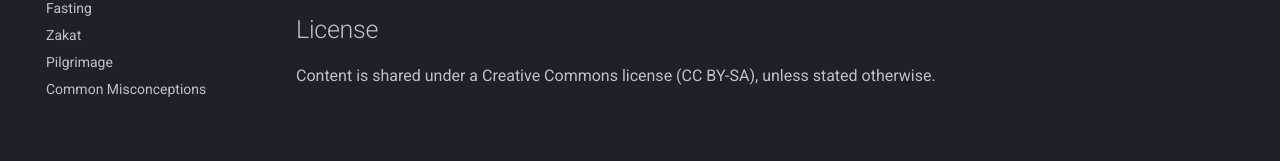
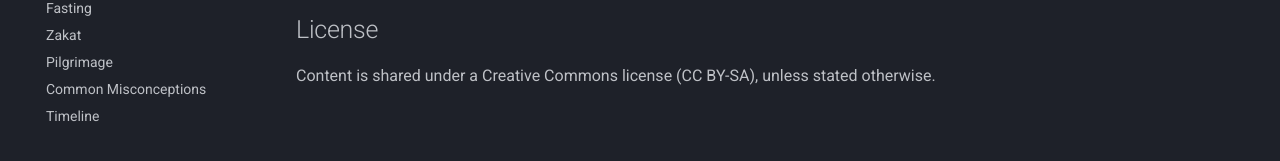
Before and after one commit to islam-education/islam-education, an MkDocs documentation site: the page built from docs/about.md, in a window 1280 px wide. Shown: the part 300-461 px from the top of the page. Built offline with MkDocs 1.6.1 and Material for MkDocs 9.7.7, drawn with Linux system fonts in a browser that asks for light colours.

Commit message:
Update mkdocs.yml

```diff
--- a/mkdocs.yml
+++ b/mkdocs.yml
@@ -48,3 +48,4 @@ nav:
       - Zakat: basic-knowledge/zakat.md
       - Pilgrimage: basic-knowledge/pilgrimage.md
       - Common Misconceptions: basic-knowledge/misconceptions.md
+      - Timeline: basic-knowledge/timeline.md
```
